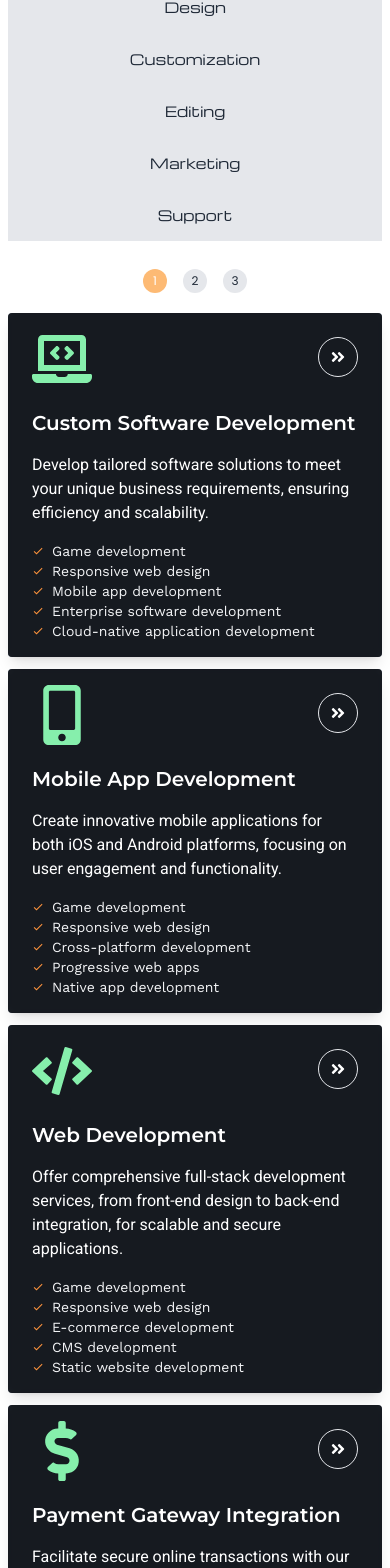
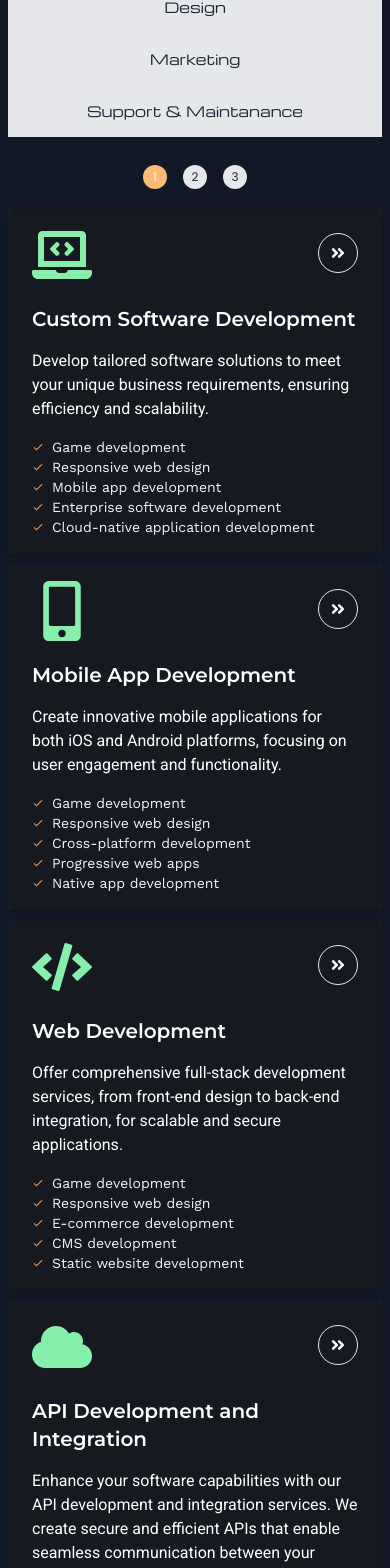
Before and after one commit to abdulkader789/nexsoit-client, a React (Vite) app: page /services in a window 390 px wide. Shown: the part 423-1991 px from the top of the page. Built offline with nearby package versions, Linux system fonts and the light colour scheme; a web font is replaced by a local one.

Commit message:
changed bg color of banner carousel and hero services made responsive

```diff
--- a/src/components/BannerCarousel/BannerCarousel.jsx
+++ b/src/components/BannerCarousel/BannerCarousel.jsx
@@ -110,7 +110,7 @@ const BannerCarousel = () => {
       >
         {bannerSlides.map((item, index) => (
           <SwiperSlide key={index}>
-            <div className="relative w-full h-[50vh] lg:h-[88vh]  flex justify-center items-center">
+            <div className="relative w-full h-[50vh] lg:h-[100vh]  flex justify-center items-center">
               <div className="area">
                 <ul className="circles">
                   <li></li>
@@ -130,7 +130,7 @@ const BannerCarousel = () => {
                 alt={` ${index + 1}`}
                 className="w-full h-full object-cover slide-zoom-effect"
               />
-              <div className="absolute w-full h-full  bg-blue-400 opacity-70"></div>{" "}
+              <div className="absolute w-full h-full  bg-gray-400 opacity-30"></div>{" "}
               {/* Cyan overlay */}
               <div className="absolute w-full text-center">
                 <div className=" mx-auto slide-zoom-effect">
--- a/src/components/Hero/HeroServices.jsx
+++ b/src/components/Hero/HeroServices.jsx
@@ -37,28 +37,9 @@ const servicesData = [
     bgClass: colors[1],
     slug: "design",
     image:
-      "https://images.unsplash.com/photo-1604964432806-254d07c11f32?q=80&w=1000&auto=format&fit=crop&ixlib=rb-4.0.3&ixid=M3wxMjA3fDB8MHxzZWFyY2h8NHx8ZGV2ZWxvcGVyfGVufDB8fDB8fHww",
+      "https://cdn.logojoy.com/wp-content/uploads/20200612115158/AdobeStock_88222430-1-min-scaled.jpeg",
   },
-  {
-    icon: <FaWrench />,
-    heading: "Customization",
-    description:
-      "Provide customized solutions to modify existing systems or develop unique features that align with your specific requirements.",
-    bgClass: colors[2],
-    slug: "customization",
-    image:
-      "https://images.unsplash.com/photo-1604964432806-254d07c11f32?q=80&w=1000&auto=format&fit=crop&ixlib=rb-4.0.3&ixid=M3wxMjA3fDB8MHxzZWFyY2h8NHx8ZGV2ZWxvcGVyfGVufDB8fDB8fHww",
-  },
-  {
-    icon: <FaVideo />,
-    heading: "Editing",
-    description:
-      "Offer professional editing services for video content, ensuring high-quality and compelling visual narratives.",
-    bgClass: colors[3],
-    slug: "editing",
-    image:
-      "https://images.unsplash.com/photo-1604964432806-254d07c11f32?q=80&w=1000&auto=format&fit=crop&ixlib=rb-4.0.3&ixid=M3wxMjA3fDB8MHxzZWFyY2h8NHx8ZGV2ZWxvcGVyfGVufDB8fDB8fHww",
-  },
+
   {
     icon: <FaBullhorn />,
     heading: "Marketing",
@@ -67,17 +48,17 @@ const servicesData = [
     bgClass: colors[4],
     slug: "marketing",
     image:
-      "https://images.unsplash.com/photo-1604964432806-254d07c11f32?q=80&w=1000&auto=format&fit=crop&ixlib=rb-4.0.3&ixid=M3wxMjA3fDB8MHxzZWFyY2h8NHx8ZGV2ZWxvcGVyfGVufDB8fDB8fHww",
+      "https://images.shiksha.com/mediadata/ugcDocuments/images/wordpressImages/2021_03_digital-marketer.jpg",
   },
   {
     icon: <FaTools />,
-    heading: "Support",
+    heading: "Support & Maintanance",
     description:
       "Provide comprehensive IT support, including maintenance, integration, and troubleshooting to ensure your systems run smoothly and efficiently.",
     bgClass: colors[5],
-    slug: "support",
+    slug: "support & maintanance",
     image:
-      "https://images.unsplash.com/photo-1604964432806-254d07c11f32?q=80&w=1000&auto=format&fit=crop&ixlib=rb-4.0.3&ixid=M3wxMjA3fDB8MHxzZWFyY2h8NHx8ZGV2ZWxvcGVyfGVufDB8fDB8fHww",
+      "https://st4.depositphotos.com/1026266/21522/i/450/depositphotos_215224420-stock-photo-business-woman-using-tablet-with.jpg",
   },
 ];
 
@@ -92,13 +73,12 @@ const ServiceCard = ({ icon, heading, description, bgClass, slug, image }) => {
           className="absolute inset-0 bg-cover bg-center z-0"
           style={{ backgroundImage: `url(${image})` }}
         />
-        <div className="flex flex-col justify-center items-center z-10 p-4 bg-black bg-opacity-50 rounded-md">
+        <div className="flex flex-col justify-center text-center p-4 bg-black h-full bg-opacity-50 relative">
           {/* First Div - Icon */}
-          <div className="text-5xl mb-3 flex justify-center text-blue-500">
+          {/* <div className="text-5xl mb-3 flex justify-center text-blue-500">
             {icon}
-          </div>
+          </div> */}
           {/* Second Div - Header and Paragraph */}
-          <div className="flex flex-col justify-center items-center text-center">
           <h2 className="mb-2 text-sm lg:text-xl poppins-semibold">
             {heading}
           </h2>
@@ -113,7 +93,6 @@ const ServiceCard = ({ icon, heading, description, bgClass, slug, image }) => {
         </div>
       </div>
     </div>
-    </div>
   );
 };
 
@@ -124,7 +103,7 @@ const HeroServices = () => {
         {/* <h1 className="marcellus-regular uppercase text-2xl md:text-4xl mb-5 text-center">
           Empowering Digital Solutions
         </h1> */}
-        <section className="grid grid-cols-1 h-full  w-full xl:grid-cols-3 px-32">
+        <section className="grid grid-cols-1 md:grid-cols-2 h-full  w-full xl:grid-cols-4">
           {servicesData.map((item, index) => (
             <ServiceCard
               key={index}
--- a/src/components/OurServices/ServiceList.jsx
+++ b/src/components/OurServices/ServiceList.jsx
@@ -18,7 +18,6 @@ import ServiceCard from "./ServiceCard";
 import ServiceCategorySelection from "./ServiceCategorySelection";
 import ServicePagination from "./ServicePagination";
 import { useCategoryClick } from "../../contexts/CategoryClickContext";
-
 const servicesData = [
   // Development
   {
@@ -36,7 +35,7 @@ const servicesData = [
     ],
     image:
       "https://st4.depositphotos.com/12981370/24312/i/450/depositphotos_243120806-stock-photo-programmer-working-software-development-coding.jpg",
-    slug: "custom-software-development",
+    slug: "custom-software-development", // Added slug
   },
   {
     icon: <FaMobileAlt />,
@@ -53,7 +52,7 @@ const servicesData = [
     ],
     image:
       "https://media.istockphoto.com/id/1174690086/photo/software-developer-freelancer-working-at-home.jpg?s=612x612&w=0&k=20&c=loFqul06ggwtkwqSmzZnYfA72Vk7nFQOvDSzAN6YbtQ=",
-    slug: "mobile-app-development",
+    slug: "mobile-app-development", // Added slug
   },
   {
     icon: <FaCode />,
@@ -70,23 +69,24 @@ const servicesData = [
     ],
     image:
       "https://media.istockphoto.com/id/1075599562/photo/programmer-working-with-program-code.jpg?s=612x612&w=0&k=20&c=n3Vw5SMbMCWW1YGG6lnTfrwndNQ8B_R4Vw-BN7LkqpA=",
-    slug: "web-development",
+    slug: "web-development", // Added slug
   },
   {
-    icon: <FaDollarSign />,
-    title: "Payment Gateway Integration",
+    icon: <FaCloud />,
+    title: "API Development and Integration",
     description:
-      "Facilitate secure online transactions with our payment gateway integration services. We provide solutions that enable seamless and secure payment processing for your e-commerce platforms.",
+      "Enhance your software capabilities with our API development and integration services. We create secure and efficient APIs that enable seamless communication between your applications.",
     category: "development",
     list: [
       "Game development",
       "Responsive web design",
-      "PCI compliance",
-      "Payment APIs",
-      "Fraud prevention",
+      "Third-party integration",
+      "RESTful APIs",
+      "GraphQL APIs",
     ],
-    image: "https://example.com/custom-software-development-image.jpg",
-    slug: "payment-gateway-integration",
+    image:
+      "https://cdn.create.vista.com/api/media/small/378111324/stock-photo-cloud-computing-technology-online-data-storage-business-network-concept-computer",
+    slug: "api-development-and-integration", // Added slug
   },
 
   // Design
@@ -104,7 +104,7 @@ const servicesData = [
       "User research",
     ],
     image: "https://example.com/custom-software-development-image.jpg",
-    slug: "user-experience-design",
+    slug: "user-experience-design", // Added slug
   },
   {
     icon: <FaVideo />,
@@ -120,44 +120,7 @@ const servicesData = [
       "Sound editing",
     ],
     image: "https://example.com/custom-software-development-image.jpg",
-    slug: "video-editing",
-  },
-
-  // Customization
-  {
-    icon: <FaWrench />,
-    title: "API Development and Integration",
-    description:
-      "Enhance your software capabilities with our API development and integration services. We create secure and efficient APIs that enable seamless communication between your applications.",
-    category: "customization",
-    list: [
-      "Game development",
-      "Responsive web design",
-      "Third-party integration",
-      "RESTful APIs",
-      "GraphQL APIs",
-    ],
-    image:
-      "https://cdn.create.vista.com/api/media/small/378111324/stock-photo-cloud-computing-technology-online-data-storage-business-network-concept-computer",
-    slug: "api-development-and-integration",
-  },
-
-  // Editing
-  {
-    icon: <FaVideo />,
-    title: "Video Editing",
-    description:
-      "Provide professional video editing services, enhancing visual storytelling with creative and technical expertise.",
-    category: "editing",
-    list: [
-      "Game development",
-      "Responsive web design",
-      "Motion graphics",
-      "Color grading",
-      "Sound editing",
-    ],
-    image: "https://example.com/custom-software-development-image.jpg",
-    slug: "video-editing",
+    slug: "video-editing", // Added slug
   },
 
   // Marketing
@@ -175,16 +138,15 @@ const servicesData = [
       "Social media marketing",
     ],
     image: "https://example.com/custom-software-development-image.jpg",
-    slug: "seo-services",
+    slug: "seo-services", // Added slug
   },
-
   // Support
   {
     icon: <FaTools />,
     title: "IT Support and Maintenance",
     description:
       "Ensure your systems run smoothly with our IT support and maintenance services. Our team provides reliable and timely support to keep your operations uninterrupted.",
-    category: "support",
+    category: "support & maintanance",
     list: [
       "Game development",
       "Responsive web design",
@@ -193,14 +155,14 @@ const servicesData = [
       "Backup and recovery",
     ],
     image: "https://example.com/custom-software-development-image.jpg",
-    slug: "it-support-and-maintenance",
+    slug: "it-support-and-maintenance", // Added slug
   },
   {
     icon: <FaCogs />,
     title: "Quality Assurance and Testing",
     description:
       "Ensure the reliability of your software with our quality assurance and testing services. We conduct thorough testing to identify and resolve issues, delivering high-quality products.",
-    category: "support",
+    category: "support maintanance",
     list: [
       "Game development",
       "Responsive web design",
@@ -209,14 +171,14 @@ const servicesData = [
       "Performance testing",
     ],
     image: "https://example.com/custom-software-development-image.jpg",
-    slug: "quality-assurance-and-testing",
+    slug: "quality-assurance-and-testing", // Added slug
   },
   {
     icon: <FaTachometerAlt />,
     title: "Performance Optimization",
     description:
       "Boost the performance of your software with our optimization services. We analyze and enhance your applications to ensure they run smoothly and efficiently.",
-    category: "support",
+    category: "support & maintanance",
     list: [
       "Game development",
       "Responsive web design",
@@ -225,14 +187,30 @@ const servicesData = [
       "Caching strategies",
     ],
     image: "https://example.com/custom-software-development-image.jpg",
-    slug: "performance-optimization",
+    slug: "performance-optimization", // Added slug
+  },
+  {
+    icon: <FaDollarSign />,
+    title: "Payment Gateway Integration",
+    description:
+      "Facilitate secure online transactions with our payment gateway integration services. We provide solutions that enable seamless and secure payment processing for your e-commerce platforms.",
+    category: "support & maintanance",
+    list: [
+      "Game development",
+      "Responsive web design",
+      "PCI compliance",
+      "Payment APIs",
+      "Fraud prevention",
+    ],
+    image: "https://example.com/custom-software-development-image.jpg",
+    slug: "payment-gateway-integration", // Added slug
   },
   {
     icon: <FaTools />,
     title: "Digital Transformation Consulting",
     description:
       "Transform your business with our digital transformation consulting services. We guide you through the process of adopting new technologies and optimizing your operations for the digital age.",
-    category: "support",
+    category: "support & maintanance",
     list: [
       "Game development",
       "Responsive web design",
@@ -241,7 +219,23 @@ const servicesData = [
       "Digital strategy development",
     ],
     image: "https://example.com/custom-software-development-image.jpg",
-    slug: "digital-transformation-consulting",
+    slug: "digital-transformation-consulting", // Added slug
+  },
+  {
+    icon: <FaLaptopCode />,
+    title: "Innovative Software Solutions",
+    description:
+      "Discover cutting-edge software solutions tailored to meet the unique needs of your business. Our team of experts delivers innovative and efficient systems that drive productivity and growth.",
+    category: "support & maintanance",
+    list: [
+      "Game development",
+      "Responsive web design",
+      "Blockchain development",
+      "AI and machine learning",
+      "IoT solutions",
+    ],
+    image: "https://example.com/custom-software-development-image.jpg",
+    slug: "innovative-software-solutions", // Added slug
   },
 ];
 
@@ -280,10 +274,8 @@ const ServiceList = () => {
             "all",
             "development",
             "design",
-            "customization",
-            "editing",
             "marketing",
-            "support",
+            "support & maintanance",
           ]}
           selectedCategory={selectedCategory}
           onSelectCategory={handleCategoryChange} // Update onSelectCategory
--- a/src/components/Team/TeamOverview.jsx
+++ b/src/components/Team/TeamOverview.jsx
@@ -2,7 +2,7 @@ import React from "react";
 import { FontAwesomeIcon } from "@fortawesome/react-fontawesome";
 import { faShareNodes } from "@fortawesome/free-solid-svg-icons";
 
-const Team = () => {
+const TeamOverview = () => {
   const TeamData = [
     {
       image:
@@ -67,4 +67,4 @@ const Team = () => {
   );
 };
 
-export default Team;
+export default TeamOverview;
--- a/src/pages/ServicesPage.jsx
+++ b/src/pages/ServicesPage.jsx
@@ -10,7 +10,7 @@ const ServicesPage = () => {
   return (
     <div>
       <div
-        className="pt-10 min-h-screen lg:pt-32 h-full w-full dark:bg-gray-900"
+        className="pt-10 min-h-screen lg:pt-32 h-full w-full bg-gray-900"
         // style={{
         //   backgroundImage:
         //     "url(https://storage.googleapis.com/moises-cms-music-ai/bg_music_ai_65815bc7f1/bg_music_ai_65815bc7f1.svg)",
```
Also changed, not shown: src/index.css (+4 -4 lines). Lines whose indentation alone changed are shown as unchanged.
